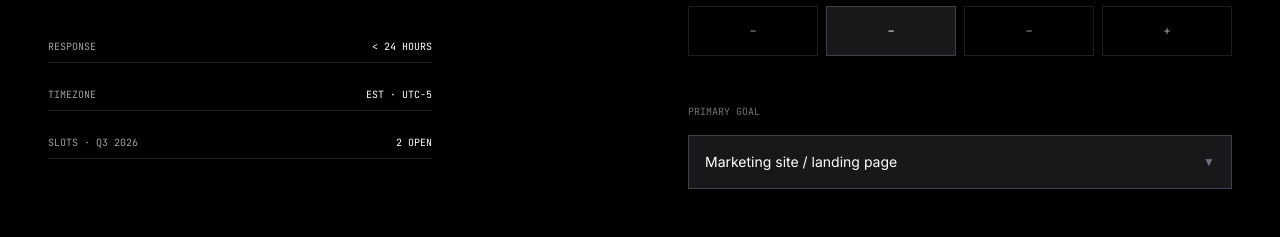
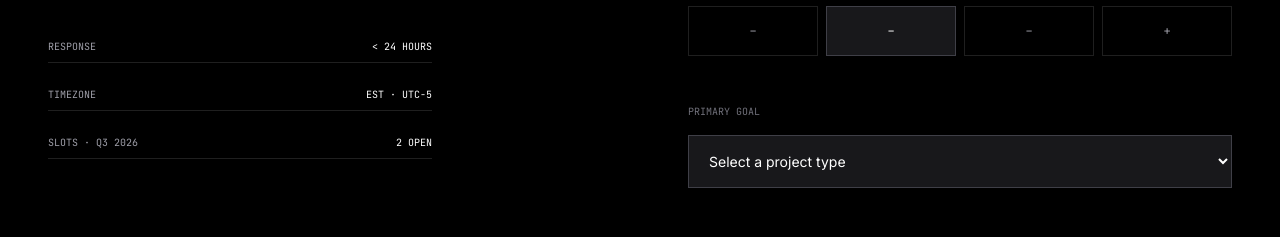
Before and after one commit to Kowshik-Kumar/Chizel, a Next.js app: page / in a window 1280 px wide. Shown: the part 5140-5377 px from the top of the page. Built offline with nearby package versions, Linux system fonts and the light colour scheme.

Commit message:
Changes in Contact Section

```diff
--- a/src/components/sections/CaseStudies.tsx
+++ b/src/components/sections/CaseStudies.tsx
@@ -63,7 +63,7 @@ export default function CaseStudies() {
 
                     <div className="aspect-[16/10] w-full bg-black">
                       <iframe
-                        title="Rudra Finance Live Preview"
+                        title="Rudra Finance"
                         src="https://rudrabusinesssolutions.github.io/Rudra_Finance/"
                         className={`w-full h-full border-0 transition-all duration-700 ${activeIndex === i ? 'pointer-events-auto mix-blend-normal opacity-100' : 'pointer-events-none mix-blend-luminosity opacity-80'}`}
                         sandbox="allow-scripts allow-same-origin allow-forms allow-popups"
--- a/src/components/sections/ProjectPlanner.tsx
+++ b/src/components/sections/ProjectPlanner.tsx
@@ -61,10 +61,18 @@ export default function ProjectPlanner() {
 
             <div className="flex flex-col gap-4">
               <label className="font-mono text-[10px] text-zinc-500">PRIMARY GOAL</label>
-              <button type="button" className="flex justify-between items-center w-full bg-zinc-900 border border-zinc-700 p-4 text-left font-sans text-sm text-white transition-colors">
-                <span>Marketing site / landing page</span>
-                <span className="text-zinc-500 text-xs">▼</span>
-              </button>
+              <select
+                defaultValue=""
+                className="w-full bg-zinc-900 border border-zinc-700 p-4 text-left font-sans text-sm text-white transition-colors focus:outline-none focus:border-white rounded-none"
+              >
+                <option value="" disabled>
+                  Select a project type
+                </option>
+                <option value="landing-page">Landing page</option>
+                <option value="professional-dashboard">Professional dashboard</option>
+                <option value="full-stack-website">Full stack website</option>
+                <option value="ui-ux-works">UI/UX works</option>
+              </select>
             </div>
 
             <div className="flex flex-col gap-2">
```
